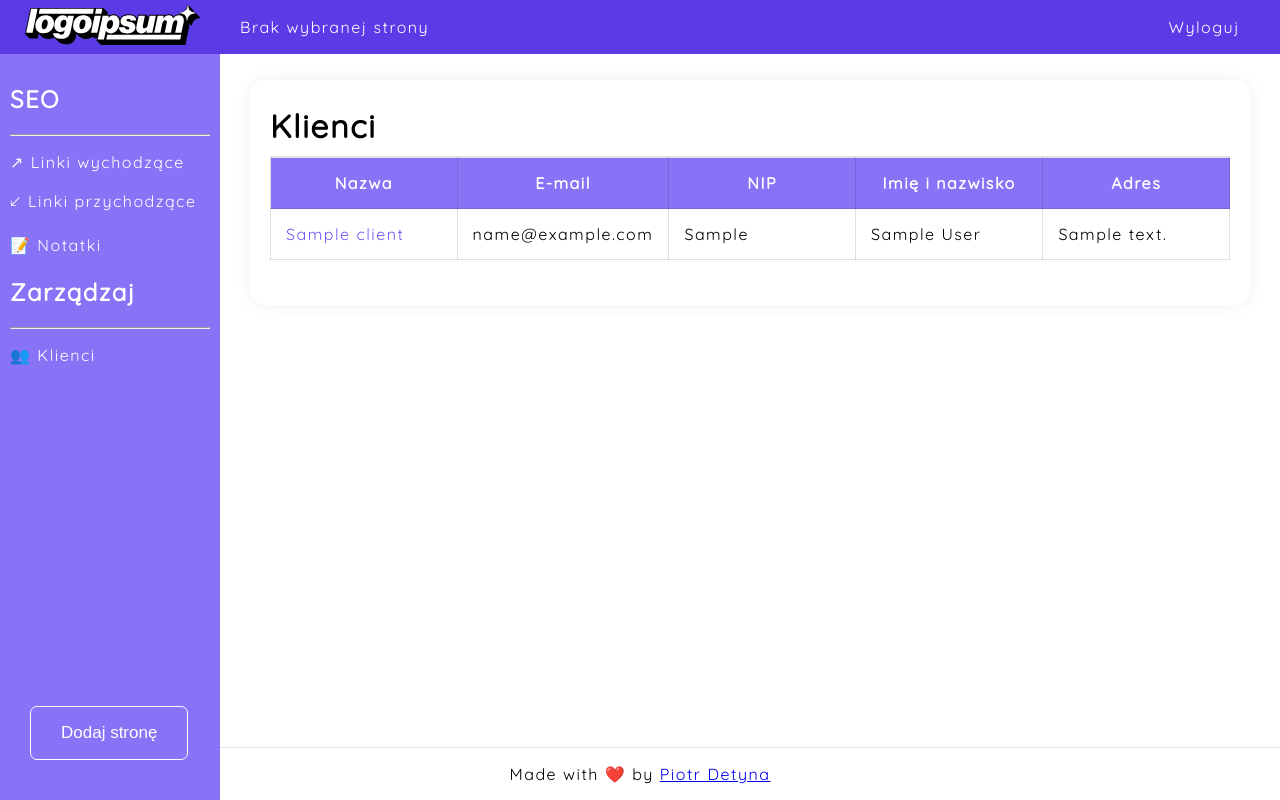
After one commit to piotrdetyna/seo_and_crm_app, a Django app: template base/templates/base/clients.html in a window 1280 px wide. The commit adds this page. Run offline with Django 4.2, Linux system fonts and the light colour scheme; the template is opened without the code that fills it: values that come from a table or form of the project are taken from there, others are empty; tables that the repository leaves empty hold one stand-in row (values such as "Sample post").

Commit message:
added clients view to render template with table with all clients

```diff
--- a/base/models.py
+++ b/base/models.py
@@ -15,10 +15,10 @@ class User(AbstractUser):
 
 class Client(models.Model):
     name = models.CharField(max_length=100)
-    nip = models.CharField(max_length=10, null=True, blank=True)
+    nip = models.CharField(max_length=10, blank=True)
     email = models.CharField(max_length=100)
-    address = models.CharField(max_length=200, null=True, blank=True)
-    full_name = models.CharField(max_length=200, null=True, blank=True)
+    address = models.CharField(max_length=200, blank=True)
+    full_name = models.CharField(max_length=200, blank=True)
 
     def clean(self):
         #when client is a company
--- a/base/static/style.css
+++ b/base/static/style.css
@@ -604,7 +604,7 @@ input.big-input:hover {
   left: 0;
   right: 0;
   bottom: 0;
-  background-color: #ccc;
+  background-color: #7157f6;
   transition: 0.4s;
 }
 
--- /dev/null
+++ b/base/templates/base/clients.html
@@ -0,0 +1,37 @@
+{% extends "base/layout.html" %}
+{% load custom_filters %}
+
+{% block script %}
+backlinks.js
+{% endblock %}
+
+{% block main %}
+    <div class="card-top">
+        <h1>Klienci</h1>
+    </div>
+    <div class="card-content">
+
+        <table>
+            <thead>
+                <tr>
+                    <th width="20%">Nazwa</th>
+                    <th width="20%">E-mail</th>
+                    <th width="20%">NIP</th>
+                    <th width="20%">Imię i nazwisko</th>
+                    <th width="20%">Adres</th>
+                </tr>
+            </thead>
+            <tbody>
+                {% for client in clients %}
+                <tr>
+                    <td class="purple-text"><a href="/client/{{ client.id }}/">{{ client.name }}</a></td>
+                    <td><a href="mailto:{{ client.email }}">{{ client.email }}</a></td>
+                    <td>{{ client.nip }}</td>
+                    <td>{{ client.full_name }}</td>
+                    <td>{{ client.address }}</td>
+                </tr>
+                {% endfor %}
+            </tbody>
+        </table>
+    </div>
+{% endblock %}
--- a/base/templates/base/layout.html
+++ b/base/templates/base/layout.html
@@ -31,6 +31,13 @@
       <p>📝 <a href="/notes">Notatki</a></p>
     </div>
 
+    <h2>Zarządzaj</h2>
+    <hr>
+    <div class="sidebar-menu">
+      <p>👥 <a href="/clients">Klienci</a></p>
+
+    </div>
+
     <div class="sidebar-bottom">
       <div class="sites-list"></div>
       <a href="/add-site">
--- a/base/urls.py
+++ b/base/urls.py
@@ -23,4 +23,6 @@ urlpatterns = [
 
     path('api/', include('base.api.urls')),
     path('login/', views.login, name='login'),
+
+    path('clients/', views.clients, name="clients")
 ]
```
Also changed, not shown: base/views.py (+14 -0 lines).
